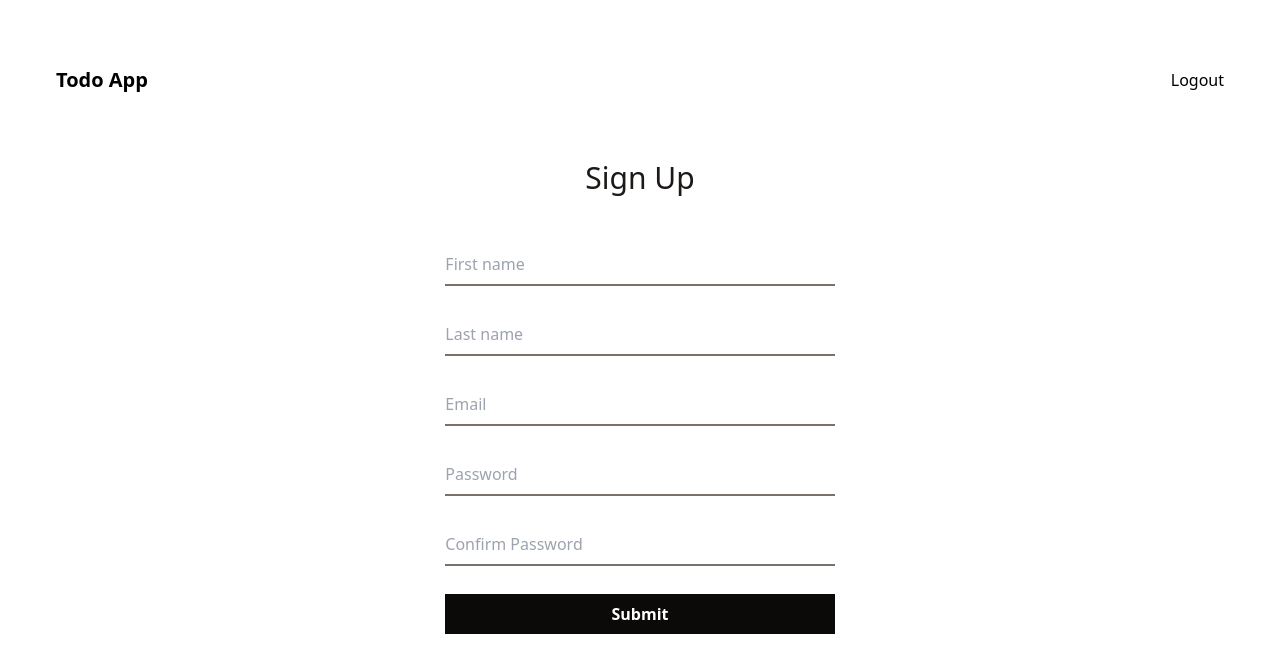
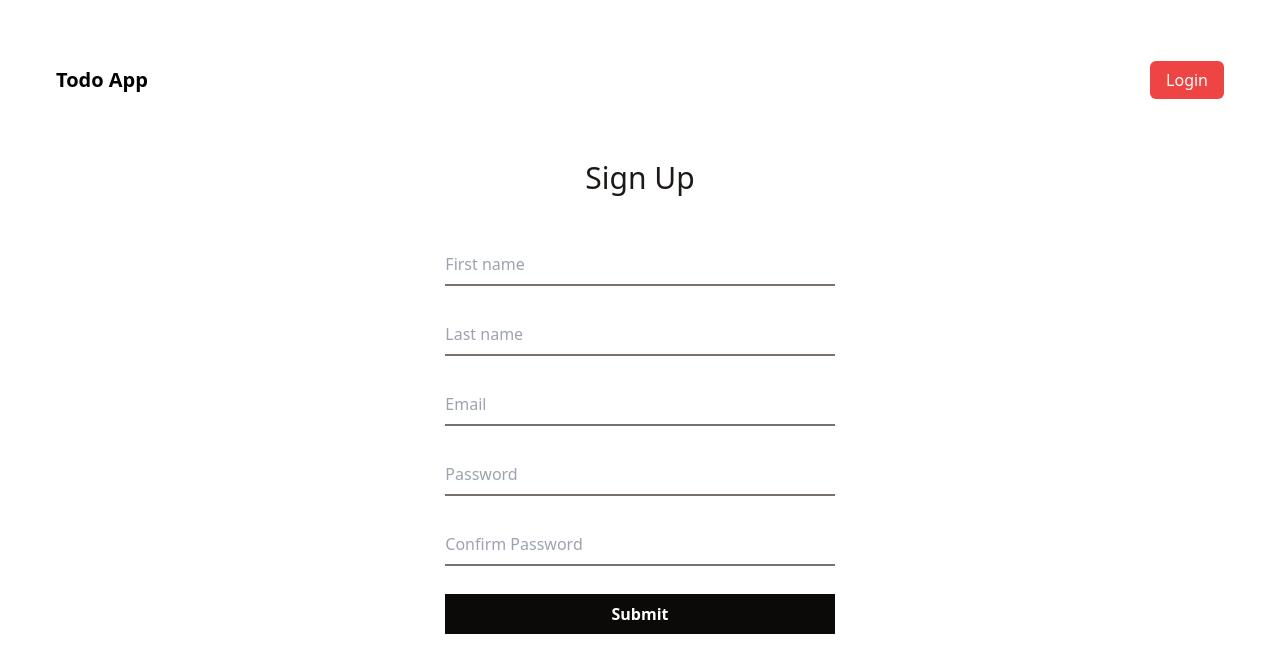
Before and after one commit to Tjanelidze/todo-app-client, a React (Vite) app: page /signup in a window 1280 px wide. Shown: the top 672 px of the page. Built offline with nearby package versions, Linux system fonts and the light colour scheme; no server answers.

Commit message:
implemneted context for authentication

```diff
--- a/src/App.tsx
+++ b/src/App.tsx
@@ -3,12 +3,19 @@ import Login from "./pages/Login";
 import SignUp from "./pages/SignUp";
 import TodoApp from "./pages/TodoApp";
 import AppLayout from "./ui/AppLayout";
+import ProtectedRoute from "./ui/ProtectedRoute";
 
 function App() {
   return (
     <BrowserRouter>
       <Routes>
-        <Route element={<AppLayout />}>
+        <Route
+          element={
+            <ProtectedRoute>
+              <AppLayout />
+            </ProtectedRoute>
+          }
+        >
           <Route path="/" element={<TodoApp />} />
         </Route>
 
--- /dev/null
+++ b/src/context/AuthenticationContext.tsx
@@ -0,0 +1,42 @@
+import { createContext, useContext, useEffect, useState } from "react";
+import Cookies from "js-cookie";
+
+export interface IAuthenticationContext {
+  isAuthenticated: boolean;
+  setIsAuthenticated: React.Dispatch<React.SetStateAction<boolean>>;
+}
+
+export const AuthenticationContext =
+  createContext<IAuthenticationContext | null>(null);
+
+export const AuthenticationContextProvider = ({
+  children,
+}: React.PropsWithChildren<object>) => {
+  const [isAuthenticated, setIsAuthenticated] = useState(false);
+
+  useEffect(() => {
+    if (Cookies.get("jwt")) {
+      setIsAuthenticated(true);
+    }
+  }, []);
+
+  return (
+    <AuthenticationContext.Provider
+      value={{ isAuthenticated, setIsAuthenticated }}
+    >
+      {children}
+    </AuthenticationContext.Provider>
+  );
+};
+
+// eslint-disable-next-line react-refresh/only-export-components
+export function useAuthentication() {
+  const context = useContext(AuthenticationContext);
+
+  if (context === undefined) {
+    throw new Error(
+      "useAuthentication must be used within a AuthenticationProvider",
+    );
+  }
+  return context;
+}
--- a/src/main.tsx
+++ b/src/main.tsx
@@ -1,10 +1,13 @@
-import React from 'react';
-import ReactDOM from 'react-dom/client';
-import App from './App.tsx';
-import './index.css';
+import React from "react";
+import ReactDOM from "react-dom/client";
+import App from "./App.tsx";
+import "./index.css";
+import { AuthenticationContextProvider } from "./context/AuthenticationContext.tsx";
 
-ReactDOM.createRoot(document.getElementById('root')!).render(
+ReactDOM.createRoot(document.getElementById("root")!).render(
   <React.StrictMode>
-    <App />
-  </React.StrictMode>
+    <AuthenticationContextProvider>
+      <App />
+    </AuthenticationContextProvider>
+  </React.StrictMode>,
 );
--- a/src/pages/Login.tsx
+++ b/src/pages/Login.tsx
@@ -2,6 +2,10 @@ import { SubmitHandler, useForm } from "react-hook-form";
 import toast, { Toaster } from "react-hot-toast";
 import Cookies from "js-cookie";
 import { useNavigate } from "react-router-dom";
+import {
+  IAuthenticationContext,
+  useAuthentication,
+} from "../context/AuthenticationContext";
 const API_URL = import.meta.env.VITE_API_URL;
 
 interface IFormInput {
@@ -17,6 +21,7 @@ export default function Login() {
     setError,
   } = useForm<IFormInput>();
   const navigate = useNavigate();
+  const { setIsAuthenticated } = useAuthentication() as IAuthenticationContext;
 
   const onSubmit: SubmitHandler<IFormInput> = async ({ email, password }) => {
     try {
@@ -111,7 +116,10 @@ export default function Login() {
           )}
         </div>
 
-        <button className="bg-stone-950 p-2 font-bold text-white hover:bg-stone-800 hover:text-gray-200">
+        <button
+          onClick={() => setIsAuthenticated((prev) => !prev)}
+          className="bg-stone-950 p-2 font-bold text-white hover:bg-stone-800 hover:text-gray-200"
+        >
           Submit
         </button>
       </form>
--- a/src/pages/SignUp.tsx
+++ b/src/pages/SignUp.tsx
@@ -2,6 +2,10 @@ import { SubmitHandler, useForm } from "react-hook-form";
 import toast, { Toaster } from "react-hot-toast";
 import Cookies from "js-cookie";
 import { useNavigate } from "react-router-dom";
+import {
+  IAuthenticationContext,
+  useAuthentication,
+} from "../context/AuthenticationContext";
 const API_URL = import.meta.env.VITE_API_URL;
 
 interface IFormInput {
@@ -21,6 +25,7 @@ export default function SignUp() {
     setError,
   } = useForm<IFormInput>();
   const navigate = useNavigate();
+  const { setIsAuthenticated } = useAuthentication() as IAuthenticationContext;
 
   const onSubmit: SubmitHandler<IFormInput> = async (data) => {
     const { firstName, lastName, email, password, confirmPassword } = data;
@@ -191,7 +196,10 @@ export default function SignUp() {
             <p className="text-red-500">{errors.confirmPassword.message}</p>
           )}
         </div>
-        <button className="bg-stone-950 p-2 font-bold text-white hover:bg-stone-800 hover:text-gray-200">
+        <button
+          onClick={() => setIsAuthenticated((prev) => !prev)}
+          className="bg-stone-950 p-2 font-bold text-white hover:bg-stone-800 hover:text-gray-200"
+        >
           Submit
         </button>
       </form>
--- a/src/ui/Header.tsx
+++ b/src/ui/Header.tsx
@@ -1,4 +1,17 @@
+import Cookies from "js-cookie";
+import { useNavigate } from "react-router-dom";
+import {
+  IAuthenticationContext,
+  useAuthentication,
+} from "../context/AuthenticationContext";
+
 export default function Header() {
+  const { isAuthenticated, setIsAuthenticated } =
+    useAuthentication() as IAuthenticationContext;
+
+  console.log(isAuthenticated);
+
+  const navigate = useNavigate();
   return (
     <header className="container flex h-[20vh] items-center justify-between">
       <a href="/" className="text-xl font-bold">
@@ -8,7 +21,16 @@ export default function Header() {
       <nav>
         <ul>
           <li>
-            <a href="/login">Logout</a>
+            <a
+              className="cursor-pointer rounded-md bg-red-500 px-4 py-2 text-white"
+              onClick={() => {
+                Cookies.remove("jwt");
+                setIsAuthenticated((cur) => !cur);
+                navigate("/login");
+              }}
+            >
+              {isAuthenticated ? "Logout" : "Login"}
+            </a>
           </li>
         </ul>
       </nav>
--- /dev/null
+++ b/src/ui/ProtectedRoute.tsx
@@ -0,0 +1,24 @@
+import React, { useEffect } from "react";
+
+import { useNavigate } from "react-router-dom";
+import {
+  IAuthenticationContext,
+  useAuthentication,
+} from "../context/AuthenticationContext";
+
+export default function ProtectedRoute({
+  children,
+}: {
+  children: React.ReactNode;
+}) {
+  const { isAuthenticated } = useAuthentication() as IAuthenticationContext;
+  const navigate = useNavigate();
+
+  useEffect(() => {
+    if (!isAuthenticated) {
+      navigate("/login");
+    }
+  }, [isAuthenticated, navigate]);
+
+  if (isAuthenticated) return children;
+}
```
